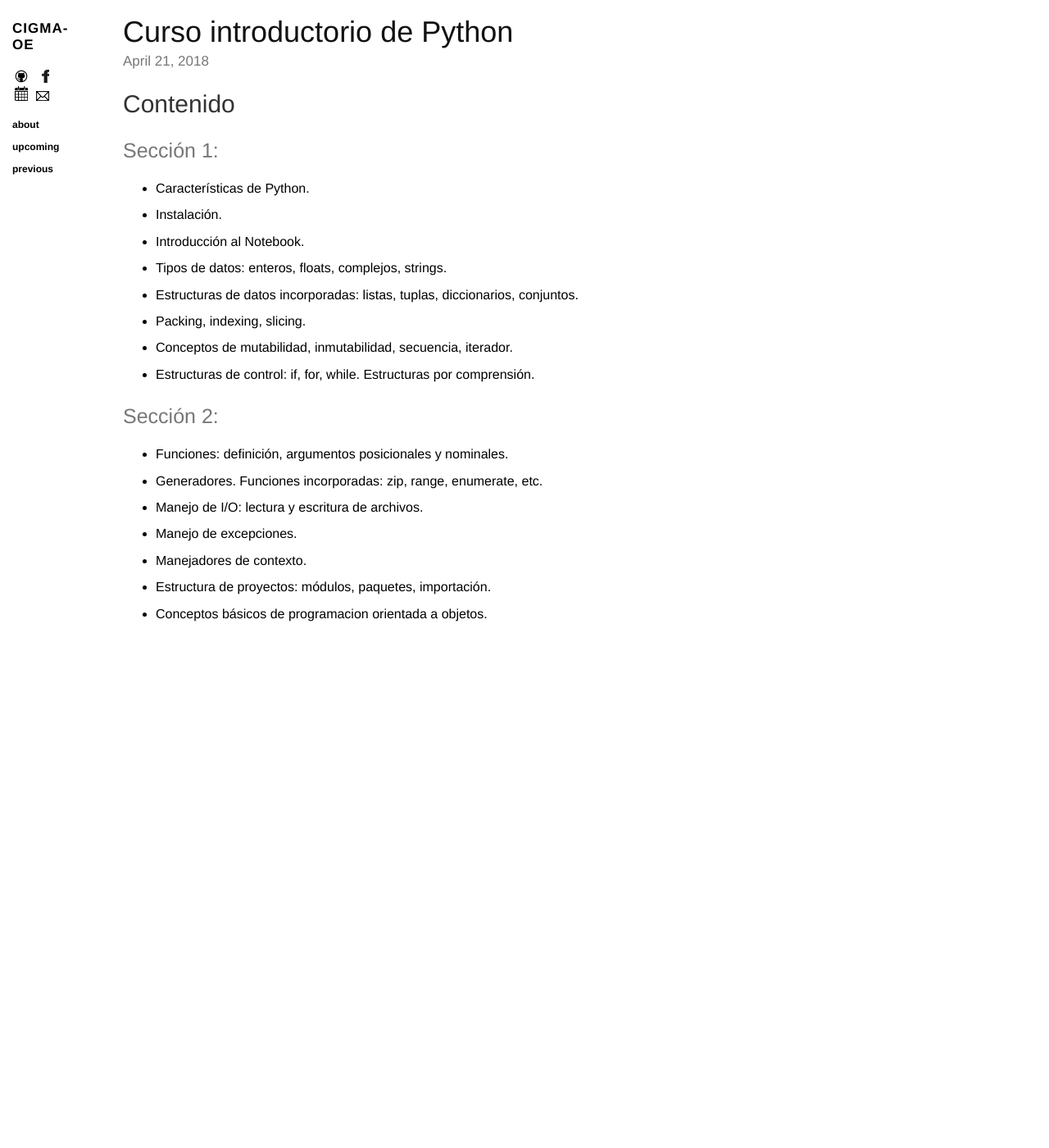
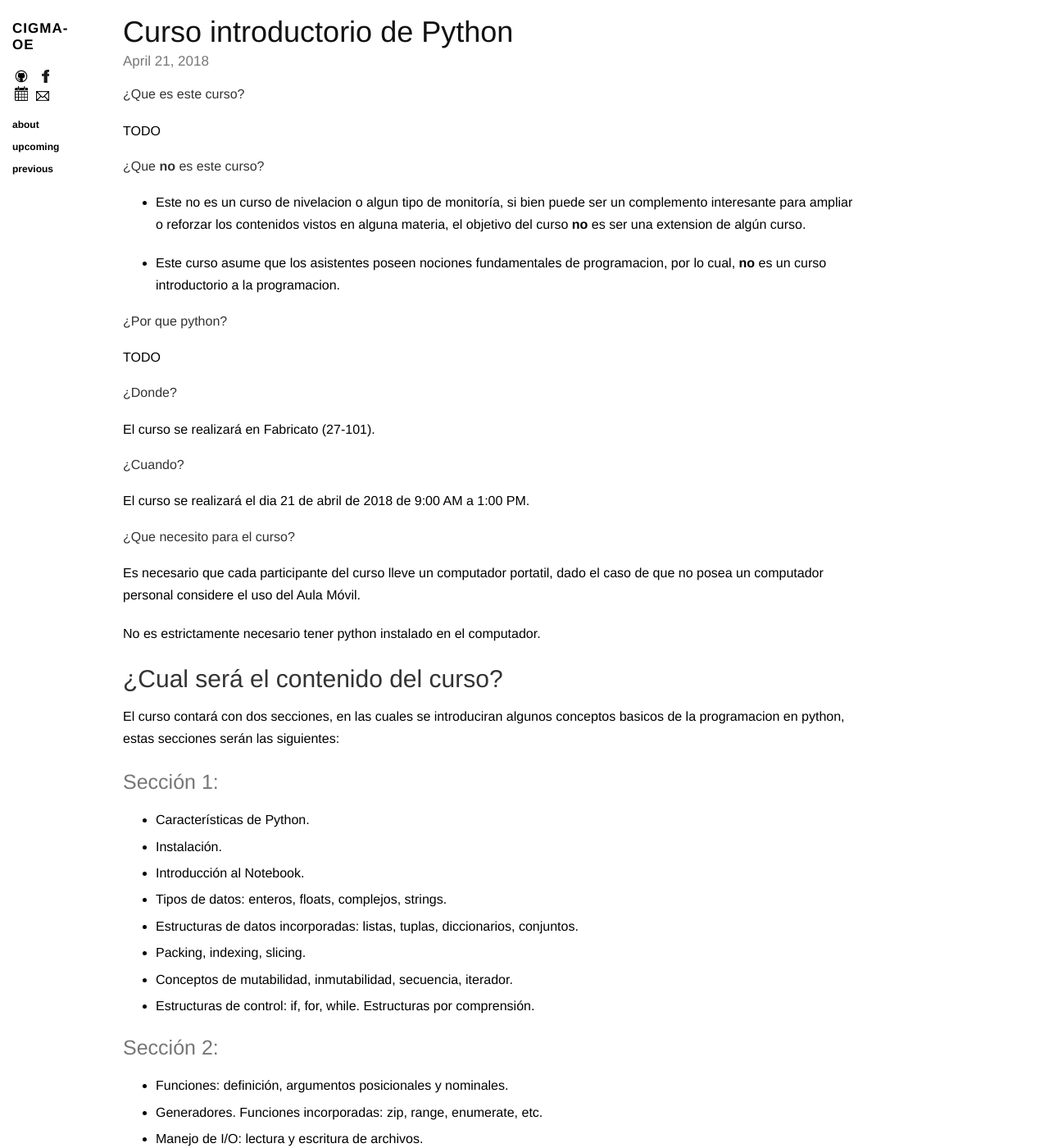
Before and after one commit to camiloll/cigma-oe.github.io, a Jekyll site: the page built from _posts/2018-04-21-python.markdown, in a window 1280 px wide and 1400 px high. Shown: the whole window at 82% size. Built offline with Jekyll 4.4.1, drawn with Linux system fonts in a browser that asks for light colours; nearby versions of some CDN libraries.

Commit message:
add python course

```diff
--- a/_posts/2018-04-21-python.markdown
+++ b/_posts/2018-04-21-python.markdown
@@ -5,8 +5,40 @@ comments: true
 category: upcoming
 tags: curso <+ tags +>
 ---
+#### ¿Que es este curso?
+TODO
 
-## Contenido
+#### ¿Que **no** es este curso?
+  * Este no es un curso de nivelacion o algun tipo de monitoría, si bien
+  puede  ser un complemento interesante para ampliar o reforzar los
+  contenidos vistos en alguna materia, el objetivo del curso **no** es
+  ser una extension de algún curso.
+
+  * Este curso asume que los asistentes poseen nociones fundamentales de
+  programacion, por lo cual, **no** es un curso introductorio a la
+  programacion.
+
+#### ¿Por que python?
+TODO
+
+#### ¿Donde?
+El curso se realizará en Fabricato (27-101).
+
+#### ¿Cuando?
+El curso se realizará el dia 21 de abril de 2018 de 9:00 AM a 1:00 PM.
+
+#### ¿Que necesito para el curso?
+Es necesario que cada participante del curso lleve un computador portatil,
+dado el caso de que no posea un computador personal considere el uso del
+Aula Móvil.
+
+No es estrictamente necesario tener python instalado en el computador.
+
+
+## ¿Cual será el contenido del curso?
+El curso contará con dos secciones, en las cuales se introduciran algunos
+conceptos basicos de la programacion en python, estas secciones serán las
+siguientes:
 ### Sección 1:
   * Características de Python.
   * Instalación.
```
